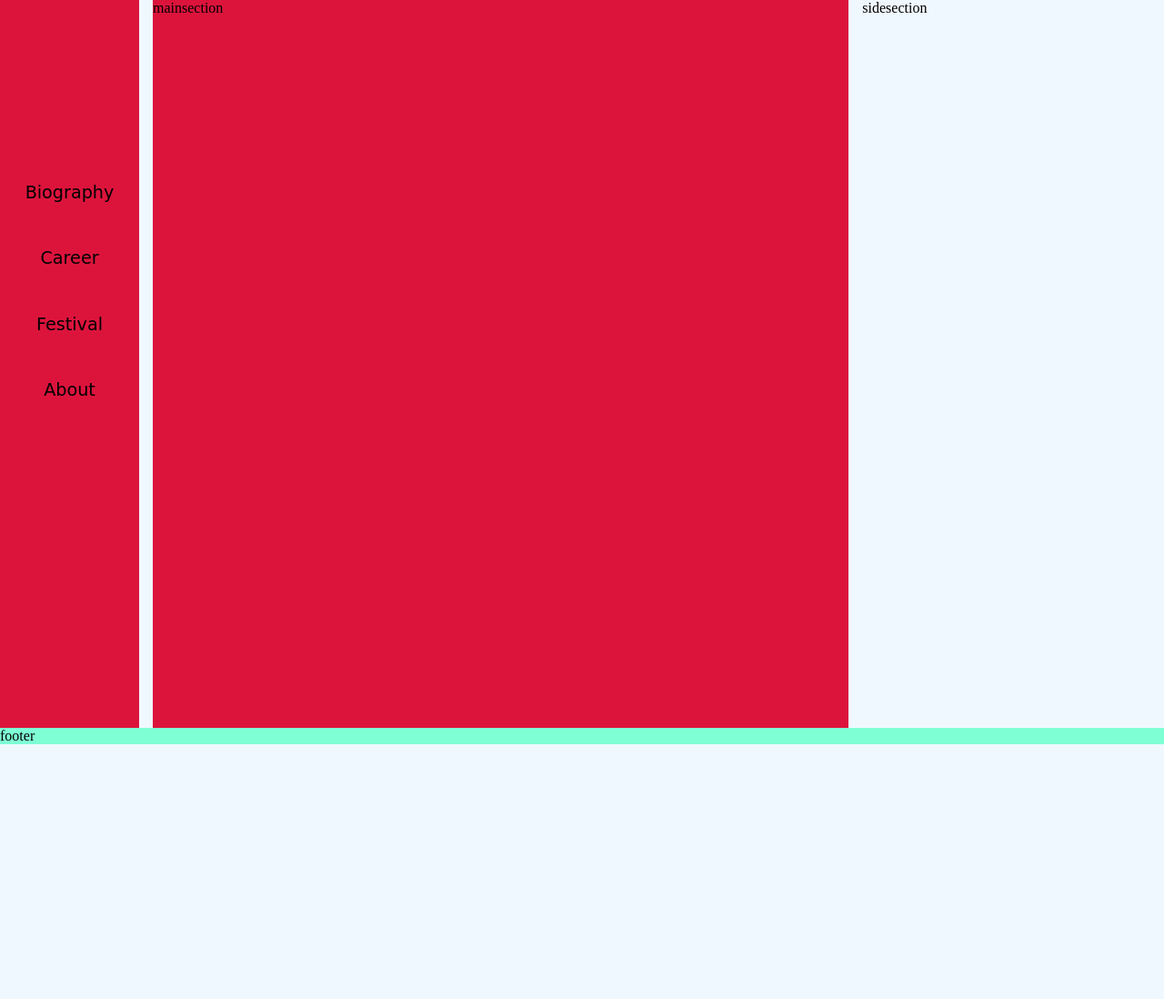
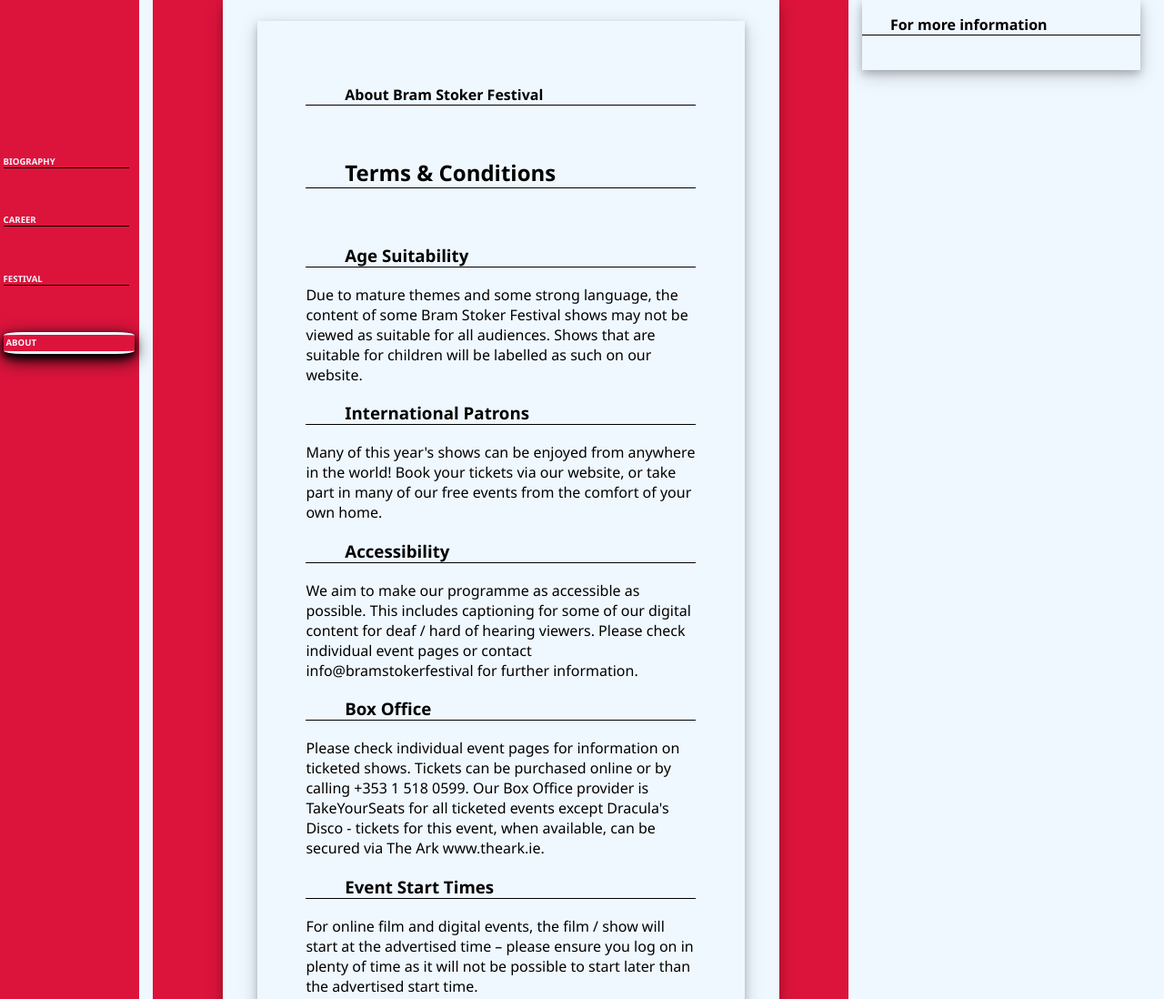
Before and after one commit to Tiyko/bram-stoker, a plain HTML site: page about.html in a window 1280 px wide. Shown: the top 1098 px of the page at 91% size. Before the commit the page ends 818 px from the top, so only its background shows below. Drawn offline with Linux system fonts and the light colour scheme.

Commit message:
UPDATE: HTML files, reworked class names and added comments for easier reading of code. CSS file, reworked order in file and class names for easier reading of code. Navigation buttons major style rework, included classes for active button. Populated about.html with some content.

```diff
--- a/about.html
+++ b/about.html
@@ -4,25 +4,91 @@
     <meta charset="UTF-8">
     <meta http-equiv="X-UA-Compatible" content="IE=edge">
     <meta name="viewport" content="width=device-width, initial-scale=1.0">
-    <link rel="stylesheet" href="/assets/css/styles.css">
+    <link rel="stylesheet" href="./assets/css/styles.css">
     <title>Document</title>
 </head>
+
 <body>
-    <div class="maincontainer">
-        <div class="colscontainer">
-            <nav class="navmenu">
+
+    <!-- Main Container -->
+    <div class="main-container">
+
+        <!-- Columns Container -->
+        <div class="cols-container">
+
+            <!-- Navigation bar -->
+            <nav class="navmenu-container">
                 <ul class="fixednav">
-                    <li class="navmenu1"><a href="index.html">Biography</a></li>
-                    <li class="navmenu2"><a href="career.html">Career</a></li>
-                    <li class="navmenu3"><a href="festival.html" >Festival</a></li>
-                    <li class="navmenu4"><a href="about.html">About</a></li>
+                    <li><a href="index.html" class="navbutton">Biography</a></li>
+                    <li><a href="career.html" class="navbutton">Career</a></li>
+                    <li><a href="festival.html" class="navbutton">Festival</a></li>
+                    <li><a href="about.html" class="active navbutton">About</a></li>
                 </ul>
             </nav>
-            <div class="mainsection">mainsection
+
+            <!-- Main Section -->
+            <div class="mainsection-container">
+                <article class="article">
+
+                    <section class="sections">
+                        <h1>About Bram Stoker Festival</h1>
+                        <br>
+                        <h2>Terms & Conditions</h2>
+                        <br>
+                        <h3>Age Suitability</h3>
+                        <p>
+                            Due to mature themes and some strong language, the content of some Bram Stoker Festival shows may not be viewed as suitable for all audiences. Shows that are suitable for children will be labelled as such on our website.
+                        </p>
+                        <h3>International Patrons</h3>
+                        <p>
+                            Many of this year's shows can be enjoyed from anywhere in the world! Book your tickets via our website, or take part in many of our free events from the comfort of your own home.
+                        </p>
+                        <h3>Accessibility</h3>
+                        <p>
+                            We aim to make our programme as accessible as possible. This includes captioning for some of our digital content for deaf / hard of hearing viewers. Please check individual event pages or contact info@bramstokerfestival for further information.
+                        </p>
+                        <h3>Box Office</h3>
+                        <p>
+                            Please check individual event pages for information on ticketed shows. Tickets can be purchased online or by calling +353 1 518 0599. Our Box Office provider is TakeYourSeats for all ticketed events except Dracula's Disco - tickets for this event, when available, can be secured via The Ark www.theark.ie.
+                        </p>
+                        <h3>Event Start Times</h3>
+                        <p>
+                            For online film and digital events, the film / show will start at the advertised time – please ensure you log on in plenty of time as it will not be possible to start later than the advertised start time.
+                        </p>
+                        <h3>Sales / Refunds / Exchanges</h3>
+                        <p>
+                            All sales are final. No refunds or exchanges. A booking fee of €1 per ticket applies to all tickets and is included in the price. For a list of all terms and conditions relating to ticket purchases please refer to takeyourseats.ie/terms-conditions/
+                        </p>
+                        <h3>Programme Changes / Additions / Cancellations</h3>
+                        <p>
+                            Please note: Bram Stoker Festival reserves the right to make alterations to the programme and cannot be held accountable for cancellations, substitutions or changes.
+                        </p>
+                        <h3>Contact</h3>
+                        <p>For all enquiries, please contact Dublin City Council Events Unit</p>
+                        <p>events@dublincity.ie</p>
+                    </section>
+                    <br>
+
+                </article>
             </div>
-            <section class="sidesection">sidesection
-            </section>
+
+            <!-- Side section -->
+            <aside class="sidesection-container">
+
+                <section class="sidecards">
+                    <h1>For more information</h1>
+                    <br>
+                    <form action=""></form>
+                </section>
+
+            </aside>
+
         </div>
-        <footer class="footer">footer</footer>
+
+        <!-- Footer section -->
+        <footer class="footer">footer
+        </footer>
+
     </div>
 </body>
+</html>
--- a/assets/css/styles.css
+++ b/assets/css/styles.css
@@ -1,13 +1,19 @@
+
+/* Global settings */
 body {
+    font-family: 'Segoe UI', Tahoma, Geneva, Verdana, sans-serif;
     background-color: aliceblue;
     padding: 0;
     margin: 0;
     overflow-x: hidden;
 }
 
+h1 {
+    font-size: 2rem;
+}
+
 h1, h2, h3 {
     border-bottom: 0.5px solid black;
-    font-size: 2rem;
     padding-left: 10%;
 }
 
@@ -15,41 +21,20 @@ p {
     font-size: 1rem;
 }
 
-
-nav, li, a {
-    text-decoration: none;
-    list-style: none;
-    font-size: 1.2rem;
-    font-family: cursive;
-    color: black;
-
-}
-
-.fixednav {
-    position: fixed;
-    top: 25vh;
-    padding: 0;
-    margin: 0;
-    display: flex;
-    flex-direction: column;
-    justify-content: space-between;
-    align-items: center;
-    height: 30vh;
-    width: 10%;
-}
-
-.maincontainer {
+/* Columns settings */
+.main-container {
     display: flex;
     flex-direction: column;
 }
 
-.colscontainer {
+.cols-container {
     min-height: 100vh;
     min-width: 100vw;
     display: flex;
     flex-direction: row;
 }
-.navmenu {
+
+.navmenu-container {
     background-color: crimson;
     display: flex;
     flex: 1;
@@ -58,11 +43,61 @@ nav, li, a {
     border-right: 15px solid aliceblue;
 }
 
-.mainsection {
+.mainsection-container {
     background-color: crimson;
     flex: 5;
 }
 
+.sidesection-container {
+    border-left: 15px solid aliceblue;
+    background-color: aliceblue;
+    flex: 2;
+    padding-right: 2%;
+}
+
+/* Navigation bar settings */
+nav, li, a {
+    text-decoration: none;
+    list-style: none;
+    font-size: 1rem;
+    color: aliceblue;
+    text-transform: uppercase;
+    font-weight: bold;
+    width: 95%;
+    display: flex;
+}
+
+.fixednav {
+    position: fixed;
+    top: 15vh;
+    padding: 0;
+    margin: 0;
+    display: flex;
+    flex-direction: column;
+    justify-content: space-evenly;
+    align-items: center;
+    height: 40vh;
+    width: 12%;
+}
+
+a:hover {
+    cursor: pointer;
+    color: aliceblue;
+}
+
+.navbutton {
+    border-bottom: 0.1rem solid black;
+}
+
+.active, .navbutton:hover {
+    border-bottom: 0.4rem solid aliceblue;
+    border-top: 0.4rem solid aliceblue;
+    border-radius: 15%;
+    padding: 10%;
+    box-shadow: 0 4px 8px 0 rgb(0, 0, 0), 0 6px 20px 0 rgb(0, 0, 0);
+}
+
+/* Main section settings */
 .article {
     background-color: aliceblue;
     margin-left: 10%;
@@ -74,7 +109,7 @@ nav, li, a {
 }
 
 .festival {
-    background-image: url('/assets/images/bramstoker_festival1.jpg');
+    background-image: url('../images/bramstoker_festival1.jpg');
     background-repeat: no-repeat;
     background-size: cover;
     background-size: 100% 100%;
@@ -88,8 +123,7 @@ nav, li, a {
 }
 
 .div2-article-img-side {
-    display: grid;
-    justify-items: center;
+    text-align: center;
     border-radius: 5%;
     flex: 1;
     box-shadow: 0 4px 8px 0 rgba(0, 0, 0, 0.2), 0 6px 20px 0 rgba(0, 0, 0, 0.19);
@@ -108,8 +142,7 @@ nav, li, a {
 
 .div2-article-img-center {
     border-radius: 3%;
-    display: grid;
-    justify-items: center;
+    text-align: center;
     box-shadow: 0 4px 8px 0 rgba(0, 0, 0, 0.2), 0 6px 20px 0 rgba(0, 0, 0, 0.19);
 }
 
@@ -118,14 +151,13 @@ nav, li, a {
     width: 100%;
 }
 
-
-.sidesection {
-    border-left: 15px solid aliceblue;
-    background-color: aliceblue;
-    flex: 2;
-    padding-right: 2%;
+.sections {
+    box-shadow: 0 4px 8px 0 rgba(0, 0, 0, 0.2), 0 6px 20px 0 rgba(0, 0, 0, 0.19);
+    padding: 10%;
+    margin-bottom: 5%;
 }
 
+/* Side section settings */
 .sidecards {
     display: flex;
     flex-direction: column;
@@ -156,19 +188,42 @@ iframe {
     border-radius: 3%;
 }
 
+/* Footer settings */
 .footer {
     background-color: aquamarine;
 }
 
+
+/* Mobile phones settings */
 @media (max-width: 700px) {
 
-    .navmenu {
+    h1 {
+        font-size: 1rem;
+    }
+
+    /* Columns mobile settings */
+    .cols-container {
+        flex-wrap: wrap;
+        flex-direction: column;
+    }
+
+    .navmenu-container {
         justify-content: center;
         height: 10vh;
         width: 100%;
         position: fixed;
     }
 
+    .mainsection-container {
+        margin-top: 10vh;
+    }
+
+    .sidesection-container {
+        padding: unset;
+        border: unset;
+    }
+
+    /* Navbar mobile settings */
     .fixednav {
         top: unset;
         padding: 0;
@@ -181,15 +236,12 @@ iframe {
         width: 80vw;
     }
 
-    .colscontainer {
-        flex-wrap: wrap;
-        flex-direction: column;
+    .nav, li, a {
+        font-size: 0.75rem;
+        width: unset;
     }
 
-    .mainsection {
-        margin-top: 10vh;
-    }
-
+    /* Main section mobile settings */
     .article {
         width: 100vw;
         margin: unset;
@@ -218,9 +270,8 @@ iframe {
         width: 100vw;
     }
 
-    .sidesection {
-        padding: unset;
-        border: unset;
+    .sections {
+        padding: 1%;
     }
 
     .footer {
@@ -229,7 +280,22 @@ iframe {
 
 }
 
-@media screen and (max-width: 1350px) and (min-width: 701px) {
+/* Tablet settings */
+@media screen and (max-width: 1300px) and (min-width: 701px) {
+
+    h1 {
+        font-size: 1rem;
+    }
+
+    nav, li, a {
+        font-size: 0.6rem;
+    }
+
+    .active, .navbutton:hover {
+        border-bottom: 0.2rem solid aliceblue;
+        border-top: 0.2rem solid aliceblue;
+        padding: 2%;
+    }
 
     .div1-article-img-side {
         display: flex;
```
Also changed, not shown: career.html (+45 -24 lines), festival.html (+39 -19 lines), index.html (+45 -21 lines).
